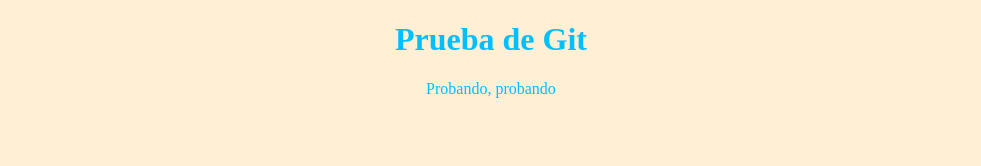
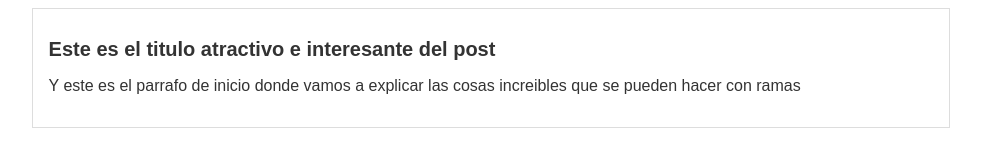
Before and after one commit to luchx88/hyperblog, a plain HTML site: page index.html in a window 1280 px wide. Shown: the whole page, without its empty margins (149-1130 px from the left). Drawn offline with Linux system fonts and the light colour scheme.

Commit message:
Commit al master del blogpost en su version mas reciente

```diff
--- a/css/estilos.css
+++ b/css/estilos.css
@@ -1,5 +1,19 @@
-body {
+body
+{
     text-align: center;
-    color: deepskyblue;
-    background-color: papayawhip;
+    color: #333;
+    font-family: Arial, Helvetica, sans-serif;
+    font-size: 16px;
 }
+#container
+{
+    width: 70%;
+    padding: 1em;
+    text-align: left;
+    border: 1px solid #DDD;
+    margin: 0 auto;
+}
+#container h1
+{
+    font-size: 20px;
+}
--- a/index.html
+++ b/index.html
@@ -8,11 +8,22 @@
     <link rel="stylesheet" href="./css/estilos.css">
 </head>
 <body>
-    <h1>
-        Prueba de Git
-    </h1>
-    <p>
-        Probando, probando
-    </p>
+    <div id="container">
+       <div id="post">
+
+           <h1>
+               Este es el titulo atractivo e interesante del post
+           </h1>
+           <p>
+               Y este es el parrafo de inicio
+               donde vamos a explicar las cosas
+               increibles que se pueden hacer con ramas
+           </p>
+
+       </div>
+
+
+    </div>
+
 </body>
 </html>
```
